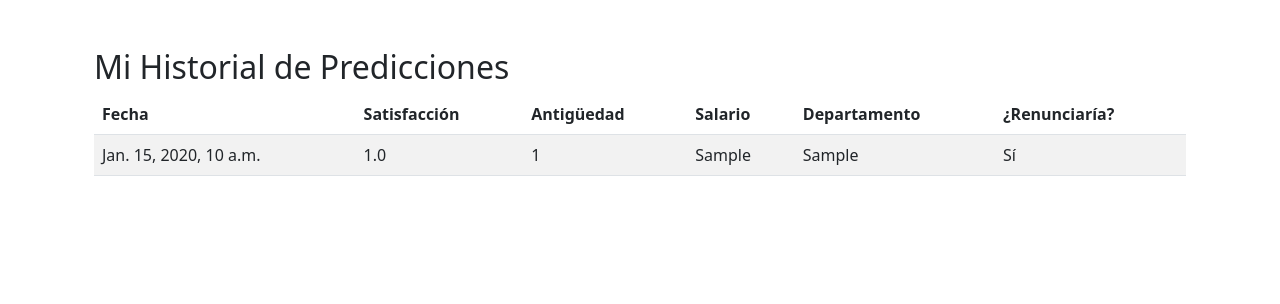
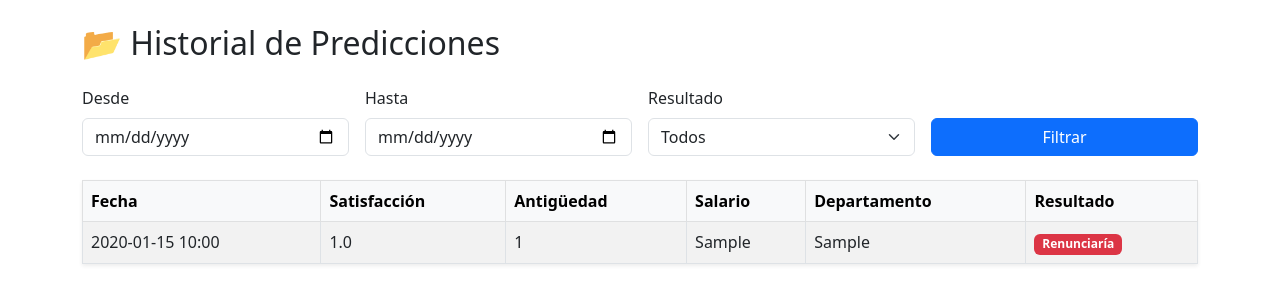
Before and after one commit to Juanseg3101/renuncias-api, a Django app: page /historial/ in a window 1280 px wide. Shown: the part 56-360 px from the top of the page. Run offline with Django 5.2, Linux system fonts and the light colour scheme; a user stored in the database is signed in; tables that the repository leaves empty hold one stand-in row (values such as "Sample post"); parts of the project's set-up code (start-up, migrations or seed data) failed here and were passed over.

Commit message:
Agrego historial con filtros y dashboard estadístico

```diff
--- a/predictor/templates/predictor/historial.html
+++ b/predictor/templates/predictor/historial.html
@@ -1,31 +1,62 @@
 {% extends 'base.html' %}
 
 {% block content %}
-<div class="container mt-5">
-  <h2>Mi Historial de Predicciones</h2>
-  <table class="table table-striped">
-    <thead>
+<h2 class="mb-4">📂 Historial de Predicciones</h2>
+
+<form method="get" class="row g-3 mb-4">
+  <div class="col-md-3">
+    <label class="form-label">Desde</label>
+    <input type="date" class="form-control" name="desde" value="{{ desde }}">
+  </div>
+  <div class="col-md-3">
+    <label class="form-label">Hasta</label>
+    <input type="date" class="form-control" name="hasta" value="{{ hasta }}">
+  </div>
+  <div class="col-md-3">
+    <label class="form-label">Resultado</label>
+    <select class="form-select" name="resultado">
+      <option value="">Todos</option>
+      <option value="si" {% if filtro_resultado == 'si' %}selected{% endif %}>Renunciaría</option>
+      <option value="no" {% if filtro_resultado == 'no' %}selected{% endif %}>No renunciaría</option>
+    </select>
+  </div>
+  <div class="col-md-3 d-flex align-items-end">
+    <button type="submit" class="btn btn-primary w-100">Filtrar</button>
+  </div>
+</form>
+
+<table class="table table-striped table-bordered shadow-sm">
+  <thead class="table-light">
     <tr>
       <th>Fecha</th>
       <th>Satisfacción</th>
       <th>Antigüedad</th>
       <th>Salario</th>
       <th>Departamento</th>
-        <th>¿Renunciaría?</th>
+      <th>Resultado</th>
     </tr>
   </thead>
   <tbody>
     {% for item in historial %}
     <tr>
-        <td>{{ item.fecha }}</td>
+      <td>{{ item.fecha|date:"Y-m-d H:i" }}</td>
       <td>{{ item.satisfaccion }}</td>
       <td>{{ item.antiguedad }}</td>
       <td>{{ item.salario }}</td>
       <td>{{ item.departamento }}</td>
-        <td>{% if item.resultado %}Sí{% else %}No{% endif %}</td>
+      <td>
+        {% if item.resultado %}
+        <span class="badge bg-danger">Renunciaría</span>
+        {% else %}
+        <span class="badge bg-success">No renunciaría</span>
+        {% endif %}
+      </td>
+    </tr>
+    {% empty %}
+    <tr>
+      <td colspan="6" class="text-center text-muted">Sin registros para mostrar</td>
     </tr>
     {% endfor %}
   </tbody>
 </table>
-</div>
 {% endblock %}
--- a/predictor/views.py
+++ b/predictor/views.py
@@ -4,21 +4,24 @@ import json
 import numpy as np
 from django.http import JsonResponse
 from django.views.decorators.csrf import csrf_exempt
-from django.shortcuts import render
+from django.shortcuts import render, redirect
 from django.contrib.auth.decorators import login_required
-from .models import HistorialPrediccion  # 👈 Importar el modelo
+from django.contrib.auth.forms import UserCreationForm
+from django.contrib.auth import login
+from django.db.models import Count, Q
+from django.utils.timezone import now
+from datetime import datetime
+from .models import HistorialPrediccion
 
 # Ruta al modelo
 MODEL_PATH = os.path.join(os.path.dirname(__file__), 'voting_model.pkl')
 modelo = joblib.load(MODEL_PATH)
 
-# Endpoint API para predicción
 @csrf_exempt
 def predecir_renuncia(request):
     if request.method == 'POST':
         try:
             datos = json.loads(request.body)
-
             caracteristicas = [
                 datos['satisfaccion'],
                 datos['antiguedad'],
@@ -37,13 +40,8 @@ def predecir_renuncia(request):
                 datos['departamento_support'],
                 datos['departamento_technical']
             ]
-
             pred = modelo.predict([caracteristicas])[0]
-
-            if hasattr(modelo, "predict_proba"):
-                prob = modelo.predict_proba([caracteristicas])[0][1]
-            else:
-                prob = 0.0
+            prob = modelo.predict_proba([caracteristicas])[0][1] if hasattr(modelo, "predict_proba") else 0.0
 
             return JsonResponse({
                 'renunciaria': int(pred),
@@ -55,34 +53,26 @@ def predecir_renuncia(request):
 
     return JsonResponse({'mensaje': 'Solo se permiten solicitudes POST'})
 
-# Vista protegida para formulario HTML
 @login_required
 def formulario_view(request):
     if request.method == 'POST':
-        # Obtener datos del formulario
         satisfaccion = float(request.POST.get('satisfaccion'))
         antiguedad = int(request.POST.get('antiguedad'))
         salario = request.POST.get('salario')
         departamento = request.POST.get('departamento')
 
-        # Codificación simple (ajusta si usas OneHot en frontend)
         salario_low = 1 if salario == 'Low' else 0
         salario_medium = 1 if salario == 'Medium' else 0
 
-        # Codificar departamentos
         departamentos = [
             'IT', 'RandD', 'Research_and_Development', 'Sales', 'accounting',
             'hr', 'management', 'marketing', 'product_mng', 'sales', 'support', 'technical'
         ]
         dep_codificados = [1 if departamento == d else 0 for d in departamentos]
 
-        # Construir vector de entrada
         caracteristicas = [satisfaccion, antiguedad, salario_low, salario_medium] + dep_codificados
-
-        # Hacer predicción
         pred = modelo.predict([caracteristicas])[0]
 
-        # Guardar en historial
         HistorialPrediccion.objects.create(
             usuario=request.user,
             satisfaccion=satisfaccion,
@@ -92,7 +82,6 @@ def formulario_view(request):
             resultado=bool(pred)
         )
 
-        # Mostrar resultado
         return render(request, 'predictor/formulario.html', {
             'resultado': pred,
             'mensaje': 'Renunciaría' if pred else 'No renunciaría'
@@ -102,37 +91,49 @@ def formulario_view(request):
 
 @login_required
 def historial_view(request):
-    historial = HistorialPrediccion.objects.filter(usuario=request.user).order_by('-fecha')
-    return render(request, 'predictor/historial.html', {'historial': historial})
+    predicciones = HistorialPrediccion.objects.filter(usuario=request.user)
 
-from django.contrib.auth.forms import UserCreationForm
-from django.contrib.auth import login
-from django.shortcuts import redirect
+    filtro_resultado = request.GET.get('resultado')
+    if filtro_resultado == 'si':
+        predicciones = predicciones.filter(resultado=True)
+    elif filtro_resultado == 'no':
+        predicciones = predicciones.filter(resultado=False)
+
+    desde = request.GET.get('desde')
+    hasta = request.GET.get('hasta')
+    if desde:
+        predicciones = predicciones.filter(fecha__date__gte=desde)
+    if hasta:
+        predicciones = predicciones.filter(fecha__date__lte=hasta)
+
+    predicciones = predicciones.order_by('-fecha')
+
+    return render(request, 'predictor/historial.html', {
+        'historial': predicciones,
+        'filtro_resultado': filtro_resultado,
+        'desde': desde,
+        'hasta': hasta,
+    })
 
 def signup_view(request):
     if request.method == 'POST':
         form = UserCreationForm(request.POST)
         if form.is_valid():
             usuario = form.save()
-            login(request, usuario)  # Inicia sesión automáticamente
+            login(request, usuario)
             return redirect('formulario')
     else:
         form = UserCreationForm()
     return render(request, 'registration/signup.html', {'form': form})
 
-from django.db.models import Count
-from django.utils.timezone import now
-
 @login_required
 def dashboard_view(request):
-    # Filtro por usuario actual
     predicciones = HistorialPrediccion.objects.filter(usuario=request.user)
 
     total = predicciones.count()
     renuncias = predicciones.filter(resultado=True).count()
     no_renuncias = predicciones.filter(resultado=False).count()
 
-    # Agrupación por mes (ejemplo simple)
     por_mes = predicciones.extra({'mes': "strftime('%%Y-%%m', fecha)"}).values('mes').annotate(total=Count('id')).order_by('mes')
 
     return render(request, 'predictor/dashboard.html', {
```
Lines whose indentation alone changed are shown as unchanged.
